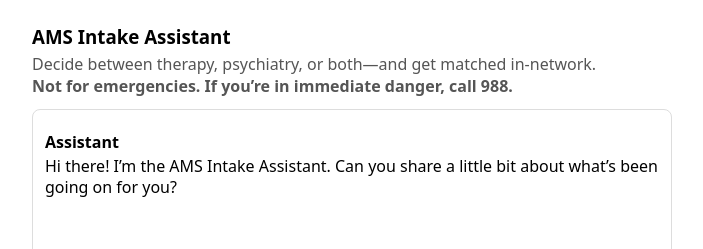
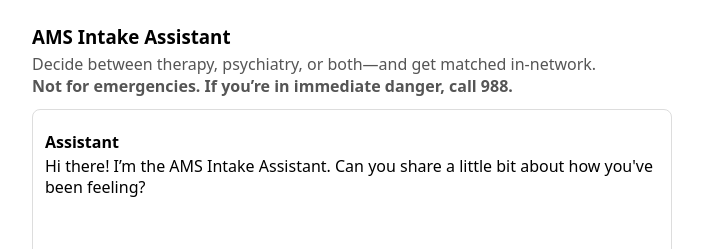
Before and after one commit to puglb2/azure-ai-ams, a React (Vite) app: page / in a window 1280 px wide. Shown: the top 249 px of the page, without its empty margins (288-991 px from the left). Built offline with nearby package versions, Linux system fonts and the light colour scheme.

Commit message:
Update App.tsx

```diff
--- a/src/App.tsx
+++ b/src/App.tsx
@@ -18,7 +18,7 @@
   useEffect(() => {
     if (messages.length === 0) {
       setMessages([
-        { role: 'assistant', content: "Hi there! I’m the AMS Intake Assistant. Can you share a little bit about what’s been going on for you?" }
+        { role: 'assistant', content: "Hi there! I’m the AMS Intake Assistant. Can you share a little bit about how you've been feeling?" }
       ])
     }
   }, [messages])
```
